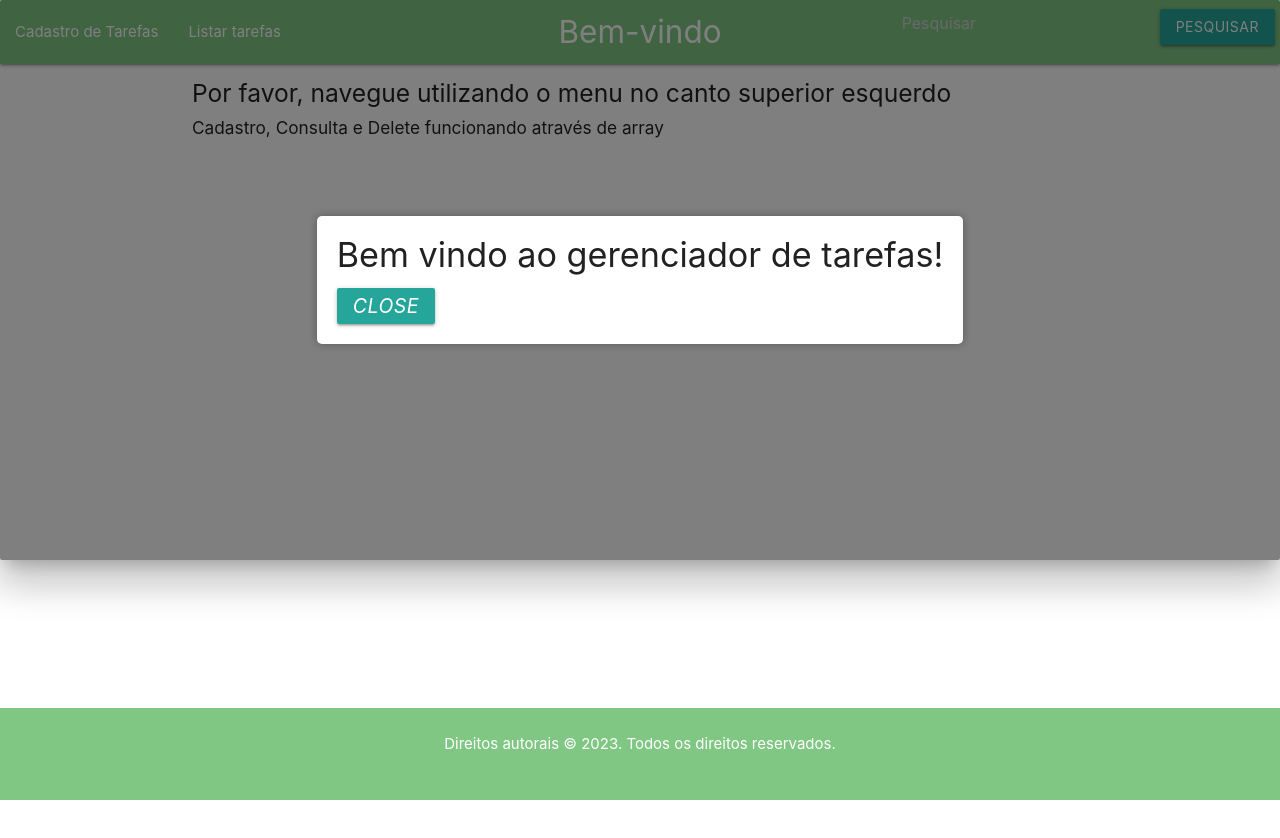
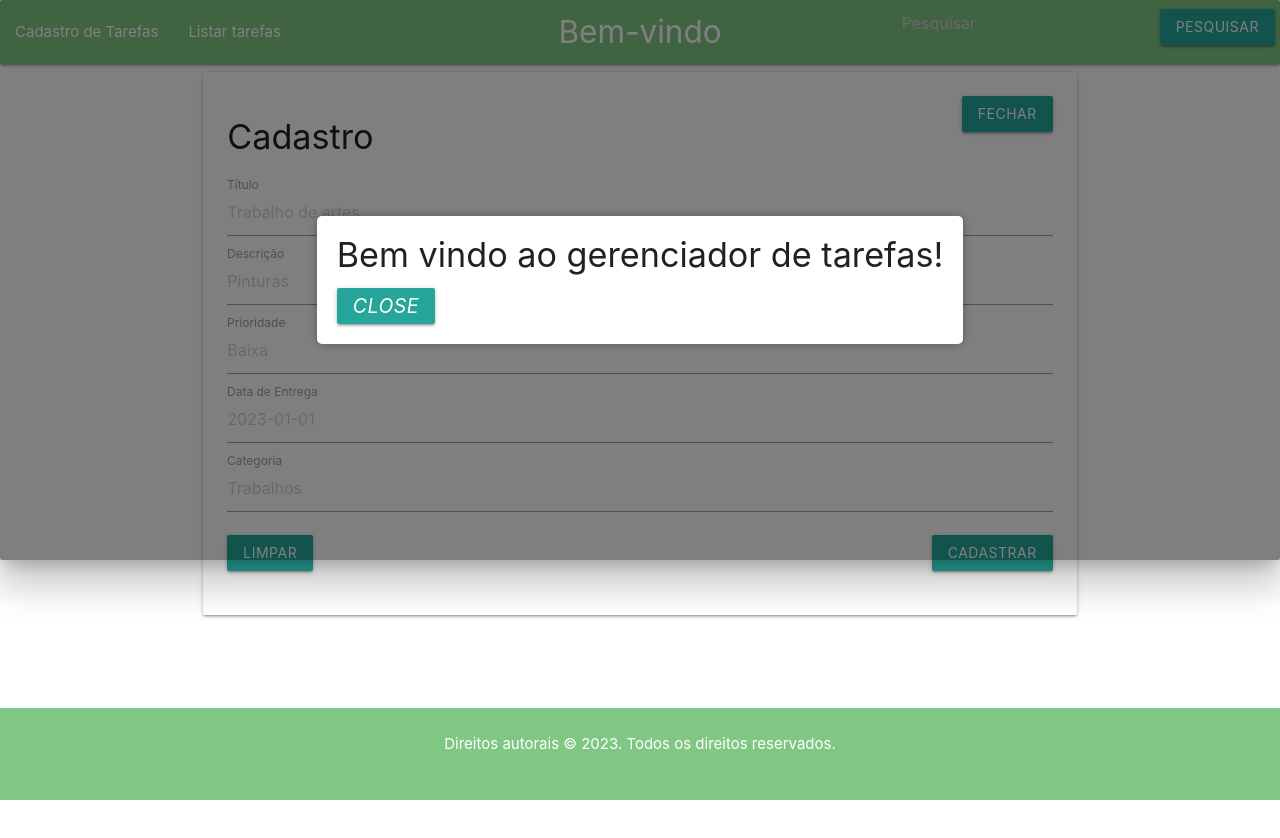
Before and after one commit to MateusPalugan/study-tasker, an Angular app: page /task-form/1 in a window 1280 px wide. Before the commit this address led to /. Shown: the top 838 px of the page. Before the commit the page ends 801 px from the top, so only its background shows below. Built offline with nearby package versions, Linux system fonts and the light colour scheme.

Commit message:
:feat: atividade 11

```diff
--- a/package.json
+++ b/package.json
@@ -22,6 +22,7 @@
     "materialize-css": "^1.0.0-rc.2",
     "rxjs": "~7.8.0",
     "tslib": "^2.3.0",
+    "uuid": "^9.0.0",
     "zone.js": "~0.13.0"
   },
   "devDependencies": {
@@ -30,6 +31,7 @@
     "@angular/compiler-cli": "^16.1.0",
     "@types/jasmine": "~4.3.0",
     "@types/materialize-css": "^1.0.11",
+    "@types/uuid": "^9.0.2",
     "jasmine-core": "~4.6.0",
     "karma": "~6.4.0",
     "karma-chrome-launcher": "~3.2.0",
--- a/src/app/app-header/app-header.component.html
+++ b/src/app/app-header/app-header.component.html
@@ -5,8 +5,8 @@
     <ul id="nav-mobile" class="left hide-on-med-and-down">
 
       <!--Criar navegação entre páginas por meio de rotas.-->
-      <li><a routerLink="/cadastro-tarefas">Cadastro de Tarefas</a></li>
-      <li><a routerLink="/lista-tarefas">Listar tarefas</a></li>
+      <li><a routerLink="/cadastro-tarefas">{{ cadTarefa }}</a></li>
+      <li><a routerLink="/lista-tarefas">{{ list }}</a></li>
     </ul>
 
     <a href="#" class="brand-logo center">Bem-vindo</a>
--- a/src/app/app-header/app-header.component.ts
+++ b/src/app/app-header/app-header.component.ts
@@ -8,6 +8,8 @@ import { Router } from '@angular/router';
 })
 export class AppHeaderComponent {
   pesquisaText: string = '';
+  cadTarefa = 'Cadastro de Tarefas'
+  list ='Listar tarefas'
   constructor(private router: Router) {}
 
   pesquisarTarefa() {
--- a/src/app/app-routing.module.ts
+++ b/src/app/app-routing.module.ts
@@ -10,7 +10,8 @@ const routes: Routes = [
   { path: 'lista-tarefas', component: TaskListComponent },
 
   //Passar dados entre componentes que representam diferentes telas via parâmetros de rotas.
-  { path: 'lista-tarefas/:titulo', component: TaskListComponent }
+  { path: 'lista-tarefas/:titulo', component: TaskListComponent },
+  { path: 'task-form/:id', component: TaskFormComponent }
 ];
 
 @NgModule({
--- a/src/app/app.component.html
+++ b/src/app/app.component.html
@@ -1,11 +1,6 @@
 <header>
   <app-header></app-header>
 </header>
-
-<div class="container">
-  <h5>{{ title }}</h5>
-  <h6>{{ desc }}</h6>
-</div>
 
 <main>
   <router-outlet></router-outlet>
--- a/src/app/app.component.ts
+++ b/src/app/app.component.ts
@@ -8,8 +8,6 @@ import { TaskService } from './task.service';
   styleUrls: ['./app.component.css']
 })
 export class AppComponent {
-  title = 'Por favor, navegue utilizando o menu no canto superior esquerdo';
-  desc ='Cadastro, Consulta e Delete funcionando através de array';
 
   showWelcomeModal = true;
 
--- a/src/app/task-form/task-form.component.html
+++ b/src/app/task-form/task-form.component.html
@@ -22,6 +22,7 @@
               name="titulo"
               required
               (input)="validateTitulo()"
+              placeholder="Trabalho de artes"
             />
             <label for="titulo">Título</label>
             <span class="error-message" *ngIf="errors['titulo']">{{ errors['titulo'] }}</span>
@@ -35,6 +36,7 @@
               name="descricao"
               required
               (input)="validateDescricao()"
+              placeholder="Pinturas"
             />
             <label for="descricao">Descrição</label>
             <span class="error-message" *ngIf="errors['descricao']">{{ errors['descricao'] }}</span>
@@ -49,6 +51,7 @@
               pattern="^[A-Za-z\s]+$"
               required
               (input)="validatePrioridade()"
+              placeholder="Baixa"
             />
             <label for="prioridade">Prioridade</label>
             <span class="error-message" *ngIf="errors['prioridade']">{{ errors['prioridade'] }}</span>
@@ -63,6 +66,7 @@
               pattern="^\d{4}-\d{2}-\d{2}$"
               required
               (input)="validateDataEntrega()"
+              placeholder="2023-01-01"
             />
             <label for="dataEntrega">Data de Entrega</label>
             <span class="error-message" *ngIf="errors['dataEntrega']">{{ errors['dataEntrega'] }}</span>
@@ -77,6 +81,7 @@
               pattern="^[A-Za-z\s]+$"
               required
               (input)="validateCategoria()"
+              placeholder="Trabalhos"
             />
             <label for="categoria">Categoria</label>
             <span class="error-message" *ngIf="errors['categoria']">{{ errors['categoria'] }}</span>
@@ -87,6 +92,8 @@
               <button class="btn" type="button" (click)="limparCampos()">Limpar</button>
             </div>
             <div class="col s6 right-align">
+
+              <!--Desabilitar o botão de submit enquanto o formulário está inválido.-->
               <button class="btn" type="submit" [disabled]="hasErrors()">Cadastrar</button>
             </div>
           </div>
--- a/src/app/task-form/task-form.component.ts
+++ b/src/app/task-form/task-form.component.ts
@@ -1,17 +1,38 @@
-import { Component, OnInit  } from '@angular/core';
+import { Component, OnInit, AfterViewInit   } from '@angular/core';
 import { TaskService } from '../task.service';
 import * as M from 'materialize-css';
 import { Task } from '../task.model';
+import { ActivatedRoute } from '@angular/router';
 
 @Component({
   selector: 'app-task-form',
   templateUrl: './task-form.component.html',
   styleUrls: ['./task-form.component.css']
 })
-export class TaskFormComponent implements OnInit {
+export class TaskFormComponent implements OnInit , AfterViewInit {
+
+  ngAfterViewInit() {
+    M.updateTextFields();
+  }
+
 
   ngOnInit() {
     this.taskService.loadTasksFromLocalStorage();
+
+    this.route.params.subscribe(params => {
+      const taskId = params['id'];
+      if (taskId) {
+        const task = this.taskService.getTaskById(taskId);
+        if (task) {
+          this.task = task;
+        } else {
+          M.toast({
+            html: 'Tarefa não encontrada!',
+            classes: 'red lighten-2 white-text'
+          });
+        }
+      }
+    });
   }
 
   task: Task = {
@@ -24,7 +45,7 @@ export class TaskFormComponent implements OnInit {
 
   errors: Record<string, string> = {};
 
-  constructor(private taskService: TaskService) {}
+  constructor(private taskService: TaskService, private route: ActivatedRoute) {}
 
   limparCampos() {
     this.task = {
@@ -35,22 +56,6 @@ export class TaskFormComponent implements OnInit {
       categoria: ''
     };
     this.errors = {};
-  }
-
-  cadastrarTarefa() {
-    const newTask = {
-      titulo: this.task.titulo,
-      descricao: this.task.descricao,
-      prioridade: this.task.prioridade,
-      dataEntrega: this.task.dataEntrega,
-      categoria: this.task.categoria
-    };
-
-    this.taskService.addTask(newTask);
-
-    M.toast({ html: 'Tarefa cadastrada com sucesso! Verifique na tela de listagem.', classes: 'green lighten-2 white-text' });
-
-    this.limparCampos();
   }
 
   validateTitulo() {
@@ -99,6 +104,7 @@ export class TaskFormComponent implements OnInit {
 
 
   onSubmit() {
+    //Validar campos do formulário com Expressões Regulares e apresentar os erros.
     this.validateTitulo();
     this.validateDescricao();
     this.validatePrioridade();
@@ -106,21 +112,21 @@ export class TaskFormComponent implements OnInit {
     this.validateCategoria();
 
     if (!this.hasErrors()) {
-      const newTask = {
-        titulo: this.task.titulo,
-        descricao: this.task.descricao,
-        prioridade: this.task.prioridade,
-        dataEntrega: this.task.dataEntrega,
-        categoria: this.task.categoria
-      };
-
-      this.taskService.addTask(newTask);
-
-      M.toast({
-        html: 'Tarefa cadastrada com sucesso! Verifique na tela de listagem.',
-        classes: 'green lighten-2 white-text'
-      });
-
+      if (this.task.id) {
+        // Atualizar tarefa existente
+        this.taskService.updateTask(this.task);
+        M.toast({
+          html: 'Tarefa atualizada com sucesso!',
+          classes: 'green lighten-2 white-text'
+        });
+      } else {
+        // Cadastrar nova tarefa
+        this.taskService.addTask(this.task);
+        M.toast({
+          html: 'Tarefa cadastrada com sucesso! Verifique na tela de listagem.',
+          classes: 'green lighten-2 white-text'
+        });
+      }
       this.limparCampos();
     } else {
       M.toast({
--- a/src/app/task-list/task-list.component.html
+++ b/src/app/task-list/task-list.component.html
@@ -33,6 +33,7 @@
                 <td>{{ task.dataEntrega }}</td>
                 <td>{{ task.categoria }}</td>
                 <td>
+                  <button class="btn" style="margin-left: 5px;" (click)="editTask(task)">Editar</button>
                   <button class="btn" style="margin-left: 5px;" (click)="deleteTask(task)">Apagar</button>
                 </td>
               </tr>
--- a/src/app/task.model.ts
+++ b/src/app/task.model.ts
@@ -1,4 +1,5 @@
 export interface Task {
+    id?: string;
     titulo: string;
     descricao: string;
     prioridade: string;
--- a/src/app/task.service.ts
+++ b/src/app/task.service.ts
@@ -1,5 +1,6 @@
 import { Injectable } from '@angular/core';
 import { Task } from './task.model';
+import { v4 as uuidv4 } from 'uuid';
 
 @Injectable({
   providedIn: 'root'
@@ -7,6 +8,7 @@ import { Task } from './task.model';
 export class TaskService {
   tasks: Task[] = [];
 
+  //Cadastrar uma entidade no Web Storage.
   constructor() {
     this.loadTasksFromLocalStorage();
   }
@@ -21,12 +23,11 @@ export class TaskService {
   private saveTasksToLocalStorage() {
     localStorage.setItem('tasks', JSON.stringify(this.tasks));
   }
-
-  addTask(task: any) {
-    this.tasks.push(task);
+  addTask(task: Task) {
+    const taskWithId = { ...task, id: uuidv4() };
+    this.tasks.push(taskWithId);
     this.saveTasksToLocalStorage();
   }
-
   getTasks() {
     return this.tasks;
   }
@@ -35,11 +36,24 @@ export class TaskService {
     return this.tasks.filter(task => task.titulo === titulo);
   }
 
-  deleteTask(taskToDelete: any) {
-    const index = this.tasks.indexOf(taskToDelete);
+  deleteTask(taskId: string) {
+    const index = this.tasks.findIndex(task => task.id === taskId);
     if (index !== -1) {
       this.tasks.splice(index, 1);
       this.saveTasksToLocalStorage();
     }
   }
+
+  getTaskById(taskId: string): Task | undefined {
+    return this.tasks.find(task => task.id === taskId);
+  }
+
+  updateTask(task: Task) {
+    const index = this.tasks.findIndex(t => t.id === task.id);
+    if (index !== -1) {
+      this.tasks[index] = task;
+      this.saveTasksToLocalStorage();
+    }
+  }
+
 }
```
Also changed, not shown: src/app/task-list/task-list.component.ts (+8 -2 lines), 2 other files (tests, documents, lock files or other folders).
